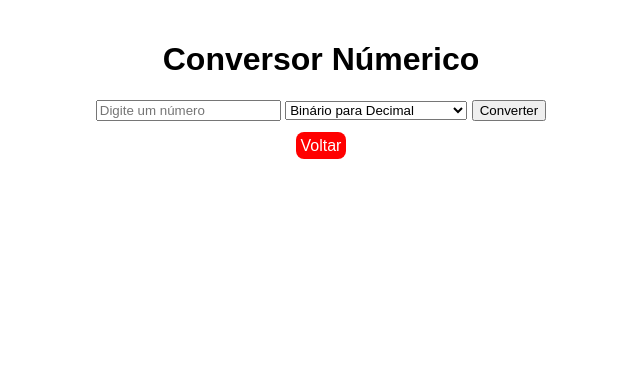
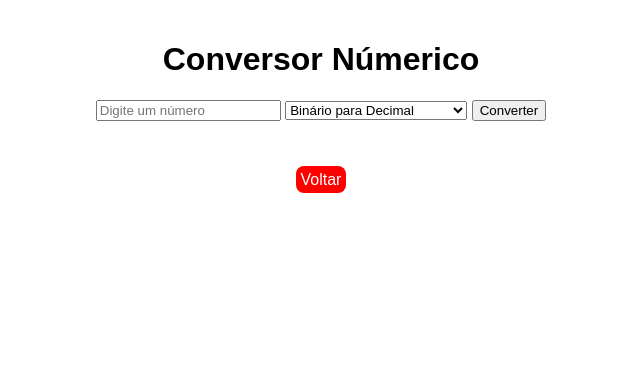
Before and after one commit to eukauacavalcante/morpheus_env, a Django app: page /sistema/conversor/ in a window 1280 px wide. Shown: the part 79-471 px from the top of the page, without its empty margins (319-959 px from the left). Run offline with Django 5.2, Linux system fonts and the light colour scheme.

Commit message:
style(custom.css): adicionar margin na div que engloba todos os botões

```diff
--- a/static/css/custom.css
+++ b/static/css/custom.css
@@ -1,5 +1,6 @@
 .button_div {
     text-align: center;
+    margin: 50px;
 }
 
 .button{
```
